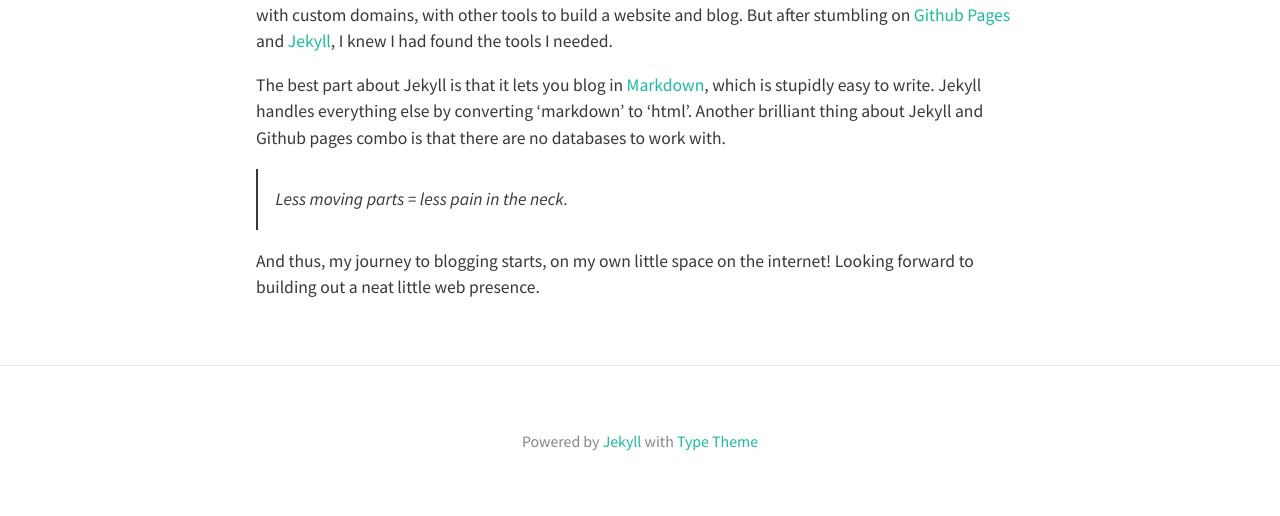
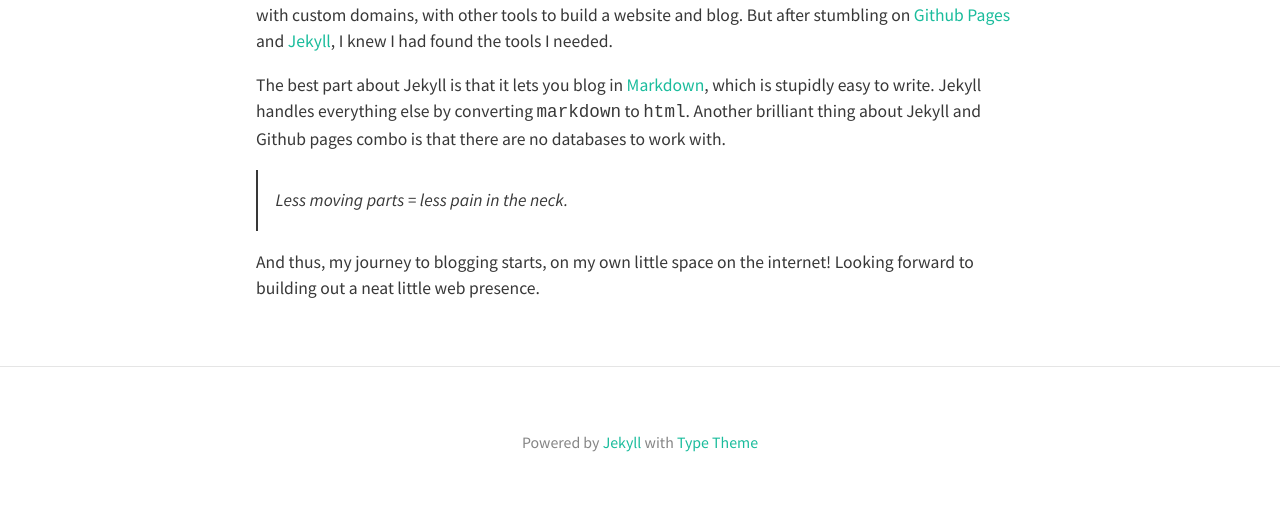
Before and after one commit to nachiketad/nachiketad.github.io, a Jekyll site: the page built from _posts/2020-07-28-First-Post.md, in a window 1280 px wide. Shown: the part 480-996 px from the top of the page. Built offline with Jekyll 4.4.1, drawn with Linux system fonts in a browser that asks for light colours; nearby versions of some CDN libraries; part of the change alters nothing that is shown.

```diff
--- a/_posts/2020-07-28-First-Post.md
+++ b/_posts/2020-07-28-First-Post.md
@@ -2,10 +2,11 @@
 layout: post
 title: Hello World! This is Nachiket
 feature-img: "assets/img/sample_feature_img.png"
+thumbnail: "assets/img/sample_feature_img.png"
 ---
 I had been meaning to make a website for myself for quite some time. I experimented with Wordpress, with custom domains, with other tools to build a website and blog. But after stumbling on [Github Pages](https://pages.github.com/) and [Jekyll](https://jekyllrb.com/), I knew I had found the tools I needed.
 
-The best part about Jekyll is that it lets you blog in [Markdown](https://www.markdownguide.org/), which is stupidly easy to write. Jekyll handles everything else by converting 'markdown' to 'html'. Another brilliant thing about Jekyll and Github pages combo is that there are no databases to work with.
+The best part about Jekyll is that it lets you blog in [Markdown](https://www.markdownguide.org/), which is stupidly easy to write. Jekyll handles everything else by converting `markdown` to `html`. Another brilliant thing about Jekyll and Github pages combo is that there are no databases to work with.
 
   > *Less moving parts = less pain in the neck.*
 
```
